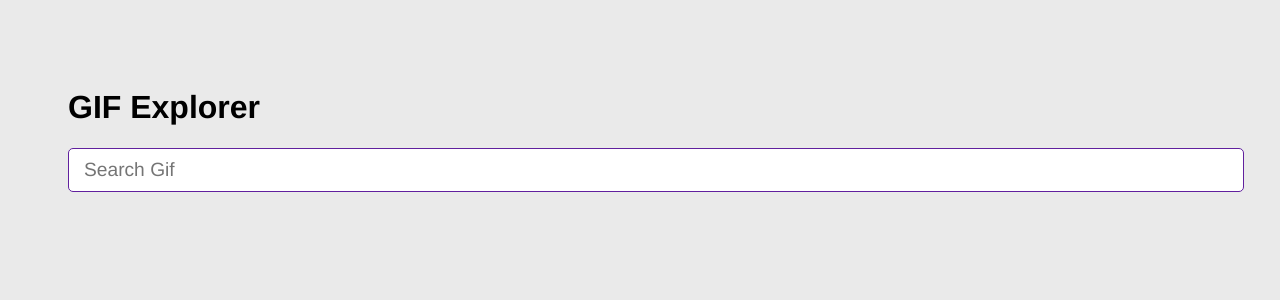
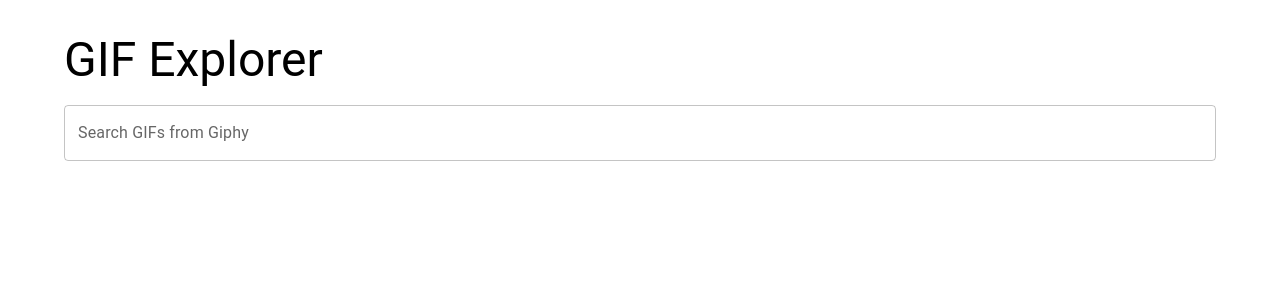
Before and after one commit to maitepv87/gif-explorer, a React (Vite) app: page / in a window 1280 px wide. Shown: the top 300 px of the page. Built offline with nearby package versions, Linux system fonts and the light colour scheme.

Commit message:
Refactor components to use Material UI and improve layout

```diff
--- a/package.json
+++ b/package.json
@@ -10,6 +10,10 @@
     "preview": "vite preview"
   },
   "dependencies": {
+    "@emotion/react": "^11.14.0",
+    "@emotion/styled": "^11.14.0",
+    "@mui/icons-material": "^6.4.8",
+    "@mui/material": "^6.4.8",
     "prop-types": "^15.8.1",
     "react": "^19.0.0",
     "react-dom": "^19.0.0"
--- a/src/GifExplorerApp.jsx
+++ b/src/GifExplorerApp.jsx
@@ -1,5 +1,6 @@
 import React from "react";
 import { useState } from "react";
+import { Container, Typography } from "@mui/material";
 import { GifSearchBar, GifList } from "./components";
 
 export const GifExplorerApp = () => {
@@ -12,13 +13,17 @@ export const GifExplorerApp = () => {
 
   return (
     <>
-      <h1>GIF Explorer</h1>
+      <Container maxWidth="lg" sx={{ marginTop: 4 }}>
+        <Typography variant="h3" align="left" gutterBottom>
+          GIF Explorer
+        </Typography>
 
-      <GifSearchBar onNewCategory={handleAddCategory} />
+        <GifSearchBar onNewCategory={handleAddCategory} />
 
-      {categories.map((category) => {
-        return <GifList key={category} category={category} />;
-      })}
+        {categories.map((category) => {
+          return <GifList key={category} category={category} />;
+        })}
+      </Container>
     </>
   );
 };
--- a/src/components/GifItem.jsx
+++ b/src/components/GifItem.jsx
@@ -1,11 +1,21 @@
 import PropTypes from "prop-types";
+import { Card, CardContent, CardMedia, Typography } from "@mui/material";
 
 export const GifItem = ({ image }) => {
   return (
-    <div className="card">
-      <img src={image.url} alt={image.title || "GIF"} />
-      <p>{image.title || "No title available"}</p>
-    </div>
+    <Card>
+      <CardMedia
+        component="img"
+        alt={image.title || "GIF"}
+        height="200"
+        image={image.url}
+      />
+      <CardContent>
+        <Typography variant="caption" component="div">
+          {image.title || "No title available"}
+        </Typography>
+      </CardContent>
+    </Card>
   );
 };
 
--- a/src/components/GifList.jsx
+++ b/src/components/GifList.jsx
@@ -1,4 +1,5 @@
 import PropTypes from "prop-types";
+import { Grid, Typography, CircularProgress } from "@mui/material"; // Importamos Material UI
 import { GifItem } from "./GifItem";
 import { useFetchGifs } from "../hooks";
 
@@ -7,15 +8,21 @@ export const GifList = ({ category }) => {
 
   return (
     <>
-      <h3>{category}</h3>
+      <Typography variant="h4" gutterBottom>
+        {category}
+      </Typography>
 
-      {isLoading && <h2>Cargando...</h2>}
-
-      <div className="card-grid">
-        {images.map((image) => (
-          <GifItem key={image.id} image={image} />
-        ))}
-      </div>
+      {isLoading ? (
+        <CircularProgress />
+      ) : (
+        <Grid container spacing={3}>
+          {images.map((image) => (
+            <Grid item xs={12} sm={6} md={4} key={image.id}>
+              <GifItem image={image} />
+            </Grid>
+          ))}
+        </Grid>
+      )}
     </>
   );
 };
--- a/src/components/GifSearchBar.jsx
+++ b/src/components/GifSearchBar.jsx
@@ -1,5 +1,6 @@
 import { useState } from "react";
 import PropTypes from "prop-types";
+import { TextField } from "@mui/material";
 
 export const GifSearchBar = ({ onNewCategory }) => {
   const [inputValue, setInputValue] = useState("");
@@ -16,10 +17,11 @@ export const GifSearchBar = ({ onNewCategory }) => {
   };
 
   return (
-    <form onSubmit={(event) => handleSubmit(event)}>
-      <input
-        type="text"
-        placeholder="Search Gif"
+    <form onSubmit={handleSubmit}>
+      <TextField
+        label="Search GIFs from Giphy"
+        variant="outlined"
+        fullWidth
         value={inputValue}
         onChange={handleInputChange}
       />
--- a/src/main.jsx
+++ b/src/main.jsx
@@ -1,7 +1,6 @@
 import React from "react";
 import ReactDOM from "react-dom/client";
 import { GifExplorerApp } from "./GifExplorerApp";
-import "./styles.css";
 
 ReactDOM.createRoot(document.getElementById("root")).render(
   <React.StrictMode>
```
Also changed, not shown: src/styles.css (line endings or trailing spaces), 1 other file (tests, documents, lock files or other folders).
